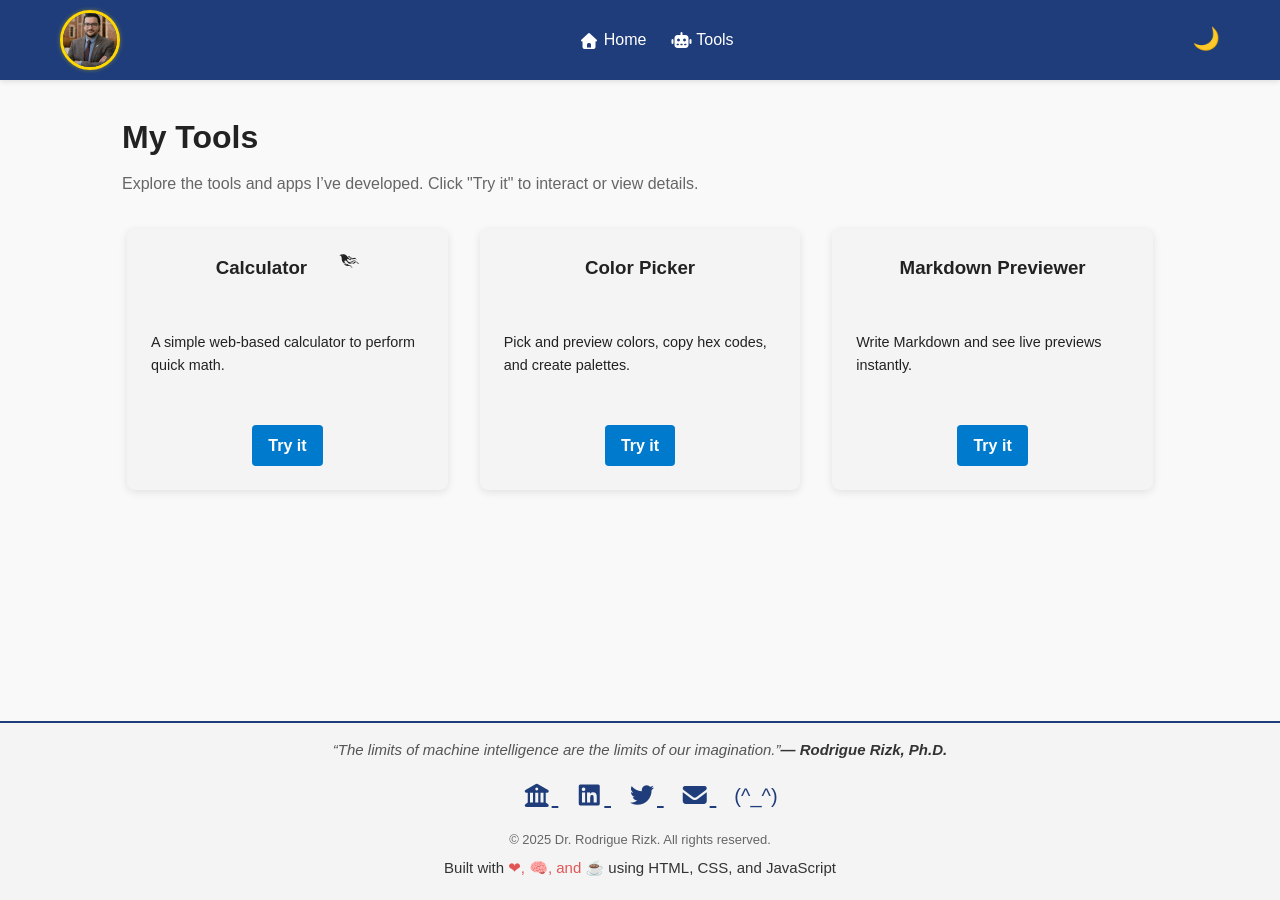
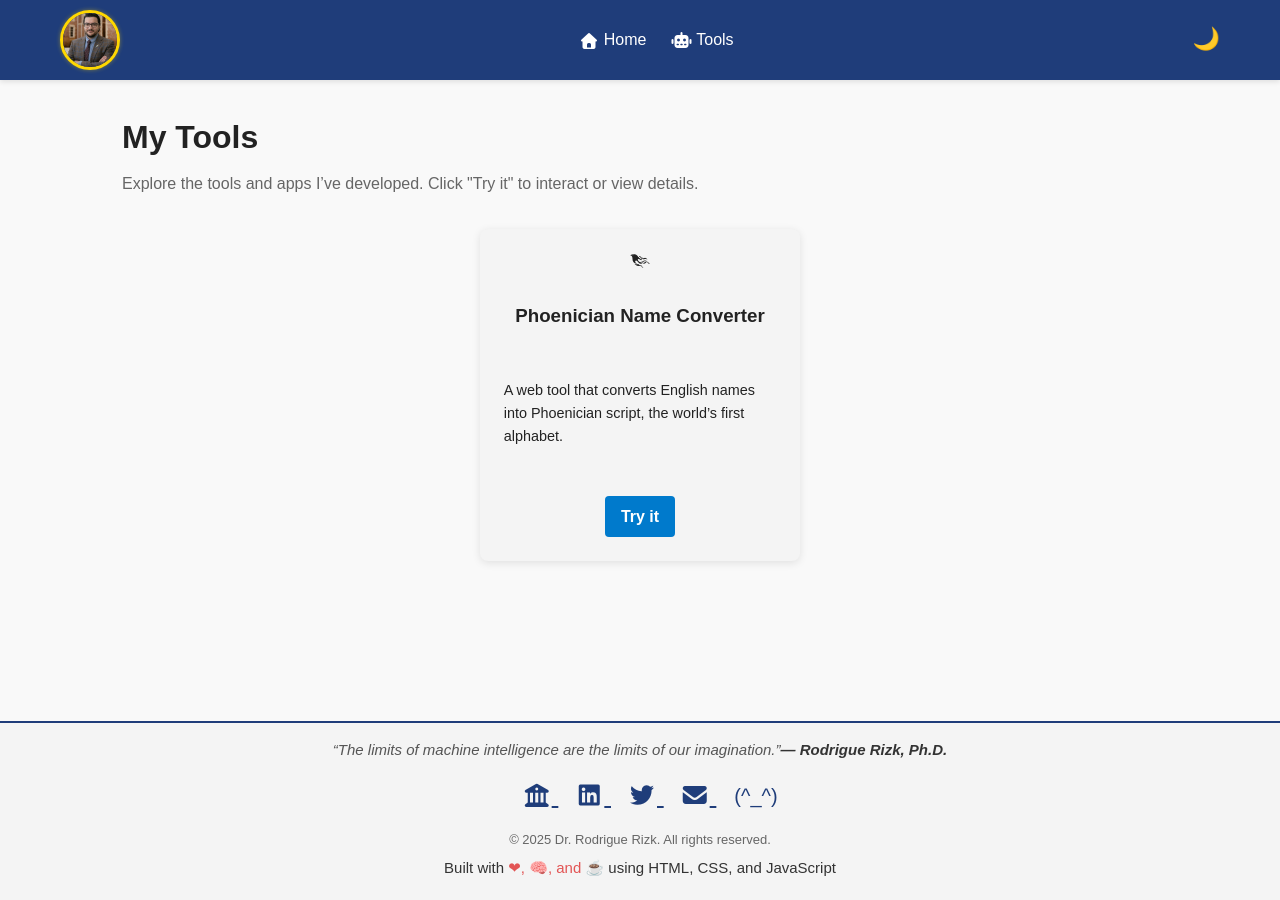
Before and after one commit to rodriguerizk/rodriguerizk.github.io, a Jekyll site: the page built from tools/index.html, in a window 1280 px wide. Built offline with Jekyll 4.4.1, drawn with Linux system fonts in a browser that asks for light colours; nearby versions of some CDN libraries.

Commit message:
Update index.html

```diff
--- a/tools/index.html
+++ b/tools/index.html
@@ -11,22 +11,12 @@ title: Tools
   <div class="tools-grid">
     <!-- Tool Card Example -->
     <div class="tool-card">
-      <h3>Calculator</h3> <i class="fa-brands fa-phoenix-framework"></i>
-      <p>A simple web-based calculator to perform quick math.</p>
-      <a href="/tools/calculator/index.html" class="tool-btn" target="_blank">Try it</a>
+      <i class="fa-brands fa-phoenix-framework"></i>
+      <h3>Phoenician Name Converter</h3>
+      <p>A web tool that converts English names into Phoenician script, the world’s first alphabet.</p>
+      <a href="/tools/phoenician/index.html" class="tool-btn" target="_blank">Try it</a>
     </div>
 
-    <div class="tool-card">
-      <h3>Color Picker</h3>
-      <p>Pick and preview colors, copy hex codes, and create palettes.</p>
-      <a href="/tools/color-picker/index.html" class="tool-btn" target="_blank">Try it</a>
-    </div>
-
-    <div class="tool-card">
-      <h3>Markdown Previewer</h3>
-      <p>Write Markdown and see live previews instantly.</p>
-      <a href="/tools/markdown-previewer/index.html" class="tool-btn" target="_blank">Try it</a>
-    </div>
 
     <!-- Add more cards below as needed -->
   </div>
```
